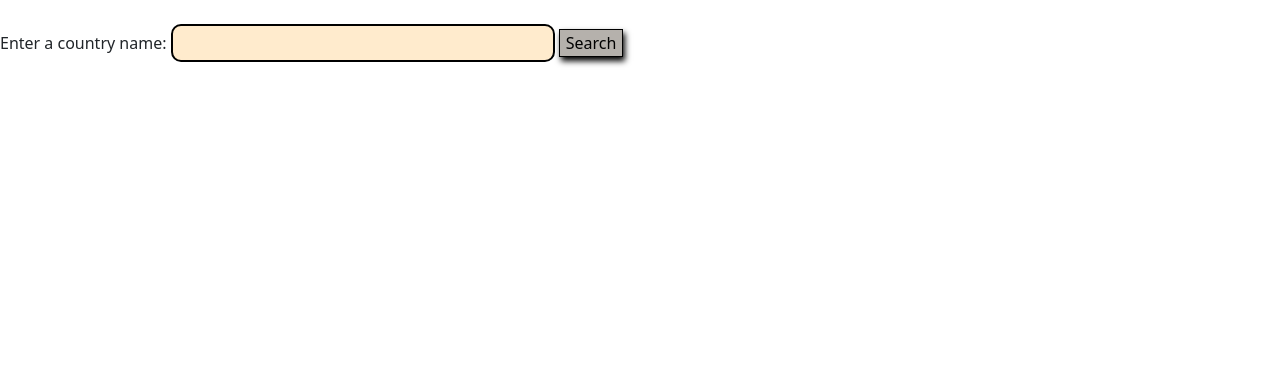
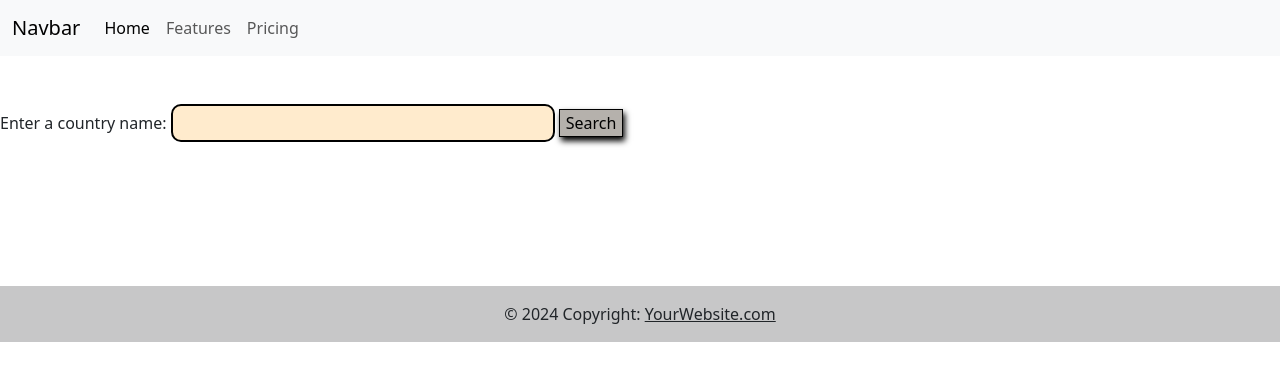
Before and after one commit to KM-Tanvir/API-Assignment, a plain HTML site: page index.html in a window 1280 px wide. Drawn offline with nearby package versions, Linux system fonts and the light colour scheme.

Commit message:
nav bar and footer

```diff
--- a/index.css
+++ b/index.css
@@ -16,7 +16,7 @@ button {
 }
 
 img{
-    width: 150px;
+    width: 300px;
     display: block;
     margin: 0 auto;
 }
--- a/index.html
+++ b/index.html
@@ -11,6 +11,30 @@
 </head>
 <body>
 
+    <!-- Navbar -->
+    <nav class="navbar navbar-expand-lg navbar-light bg-light">
+        <div class="container-fluid">
+            <a class="navbar-brand" href="#">Navbar</a>
+            <button class="navbar-toggler" type="button" data-bs-toggle="collapse" data-bs-target="#navbarNav" aria-controls="navbarNav" aria-expanded="false" aria-label="Toggle navigation">
+                <span class="navbar-toggler-icon"></span>
+            </button>
+            <div class="collapse navbar-collapse" id="navbarNav">
+                <ul class="navbar-nav">
+                    <li class="nav-item">
+                        <a class="nav-link active" aria-current="page" href="#">Home</a>
+                    </li>
+                    <li class="nav-item">
+                        <a class="nav-link" href="#">Features</a>
+                    </li>
+                    <li class="nav-item">
+                        <a class="nav-link" href="#">Pricing</a>
+                    </li>
+                </ul>
+            </div>
+        </div>
+    </nav>
+
+    <br>
 
     <br>
     Enter a country name:
@@ -34,6 +58,12 @@
 
 
 
+    <!-- Footer -->
+    <footer class="bg-light text-center text-lg-start">
+        <div class="text-center p-3" style="background-color: rgba(0, 0, 0, 0.2);">
+            © 2024 Copyright: <a class="text-dark" href="#">YourWebsite.com</a>
+        </div>
+    </footer>
 
 
     <script src="index.js"></script>
```
